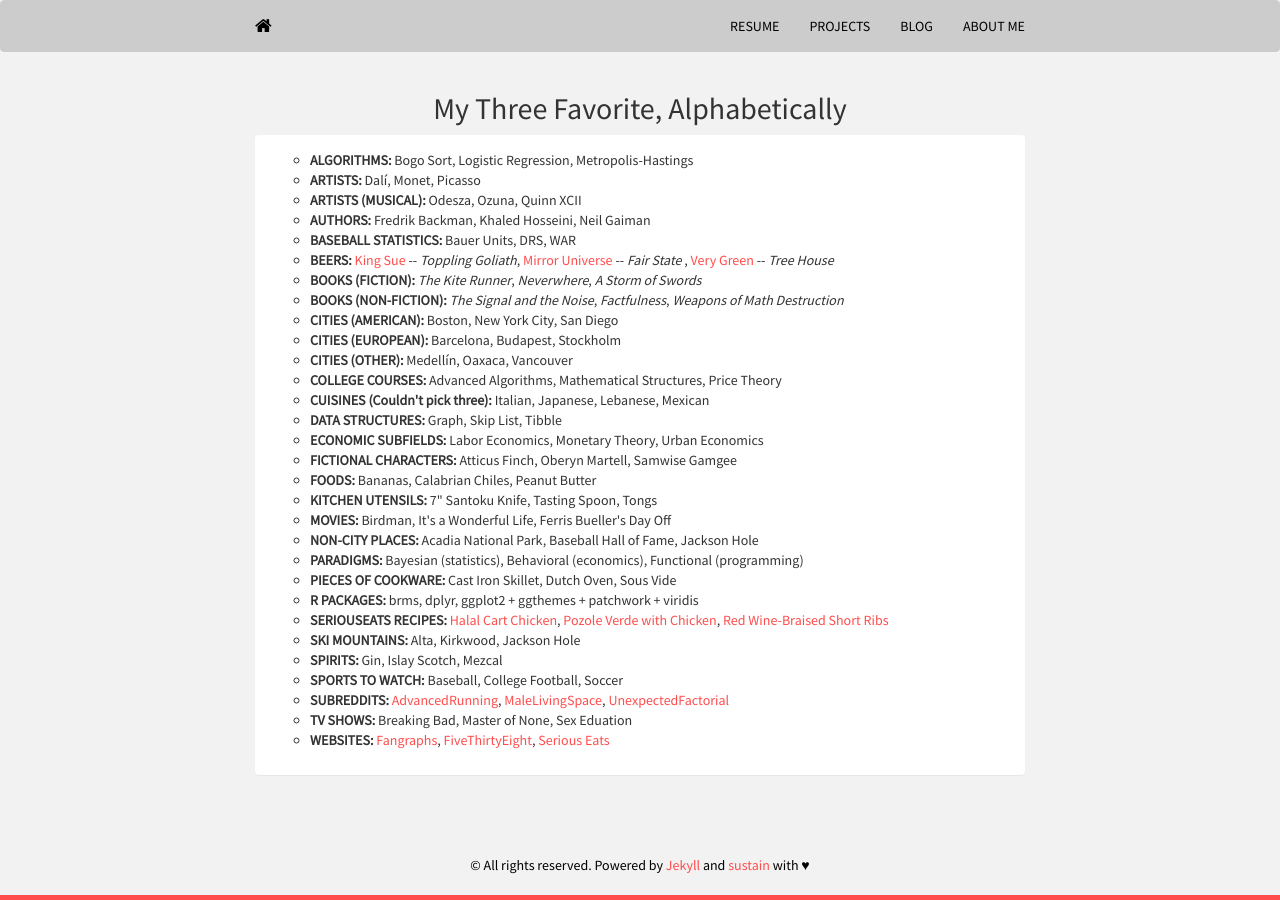
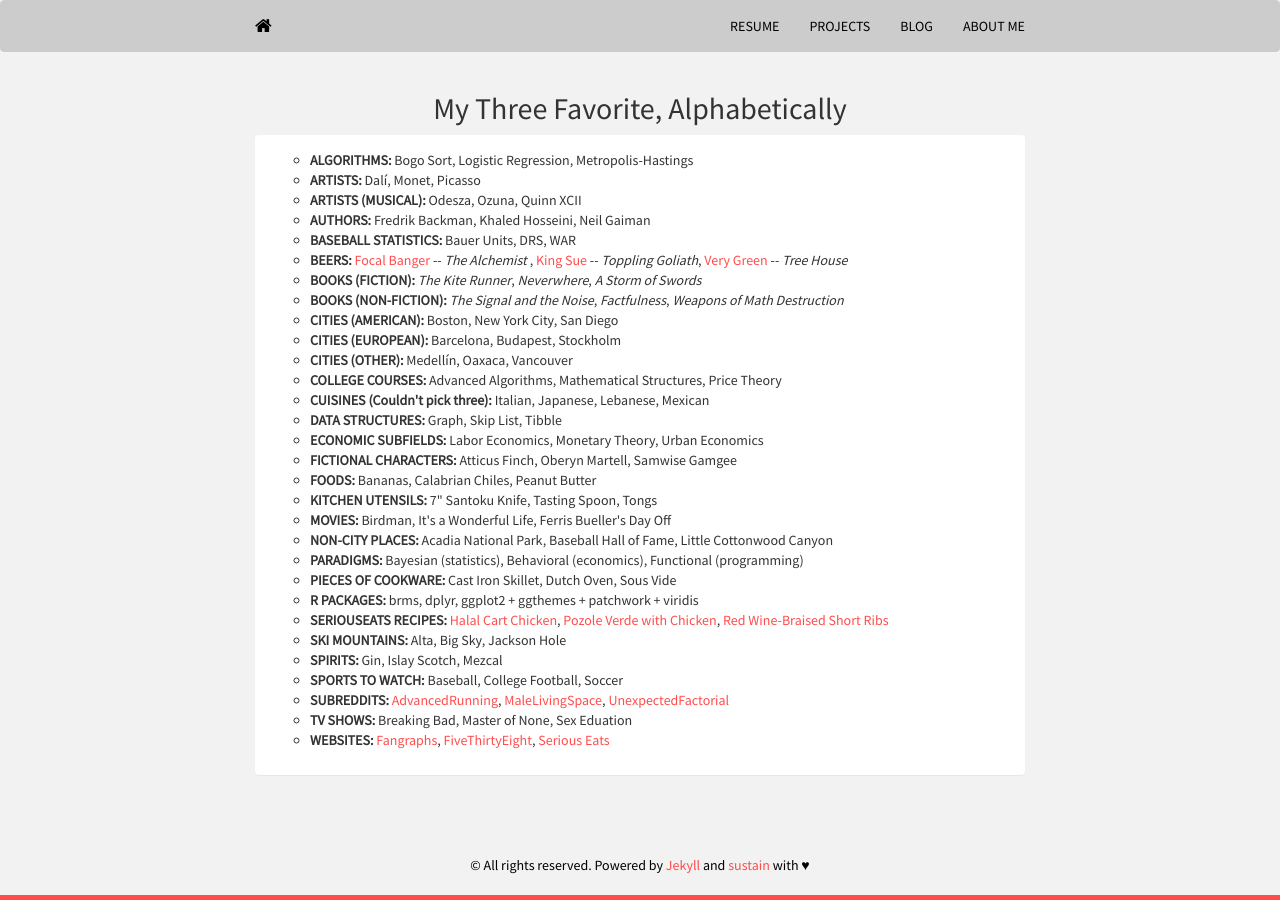
Before and after one commit to mrkaye97/mrkaye97.github.io, a Jekyll site: the page built from random.html, in a window 1280 px wide. Built offline with Jekyll 4.4.1, drawn with Linux system fonts in a browser that asks for light colours; nearby versions of some CDN libraries.

Commit message:
Update random.html

```diff
--- a/random.html
+++ b/random.html
@@ -25,7 +25,7 @@
 					  <li><b>ARTISTS (MUSICAL):</b> Odesza, Ozuna, Quinn XCII</li>
 					  <li><b>AUTHORS:</b> Fredrik Backman, Khaled Hosseini, Neil Gaiman</li>
 					  <li><b>BASEBALL STATISTICS:</b> Bauer Units, DRS, WAR</li>
-					  <li><b>BEERS:</b> <a href="https://untappd.com/b/toppling-goliath-brewing-co-king-sue/594015">King Sue</a> -- <i>Toppling Goliath</i>,  <a href="https://untappd.com/b/fair-state-brewing-cooperative-mirror-universe/2464316">Mirror Universe</a> -- <i>Fair State </i>,  <a href="https://untappd.com/b/tree-house-brewing-company-very-green/689944">Very Green</a> -- <i>Tree House</i></li></li>
+					  <li><b>BEERS:</b>  <a href="https://untappd.com/b/the-alchemist-focal-banger/45458">Focal Banger</a> -- <i>The Alchemist </i>, <a href="https://untappd.com/b/toppling-goliath-brewing-co-king-sue/594015">King Sue</a> -- <i>Toppling Goliath</i>,  <a href="https://untappd.com/b/tree-house-brewing-company-very-green/689944">Very Green</a> -- <i>Tree House</i></li></li>
 					  <li><b>BOOKS (FICTION):</b> <i>The Kite Runner</i>, <i>Neverwhere</i>, <i>A Storm of Swords</i></li>
 					  <li><b>BOOKS (NON-FICTION):</b> <i>The Signal and the Noise</i>, <i>Factfulness</i>, <i>Weapons of Math Destruction</i></li>
 					  <li><b>CITIES (AMERICAN):</b> Boston, New York City, San Diego </li>
@@ -39,12 +39,12 @@
 					  <li><b>FOODS:</b> Bananas, Calabrian Chiles, Peanut Butter</li>
 					  <li><b>KITCHEN UTENSILS:</b> 7" Santoku Knife, Tasting Spoon, Tongs</li>
 					  <li><b>MOVIES:</b> Birdman, It's a Wonderful Life, Ferris Bueller's Day Off</li>
-					  <li><b>NON-CITY PLACES:</b> Acadia National Park, Baseball Hall of Fame, Jackson Hole</li>
+					  <li><b>NON-CITY PLACES:</b> Acadia National Park, Baseball Hall of Fame, Little Cottonwood Canyon</li>
 					  <li><b>PARADIGMS:</b> Bayesian (statistics), Behavioral (economics), Functional (programming)</li>
 					  <li><b>PIECES OF COOKWARE:</b> Cast Iron Skillet, Dutch Oven, Sous Vide</li>
 					  <li><b>R PACKAGES:</b> brms, dplyr, ggplot2 + ggthemes + patchwork + viridis</li>
 					  <li><b>SERIOUSEATS RECIPES:</b> <a href="https://www.seriouseats.com/recipes/2011/12/serious-eats-halal-cart-style-chicken-and-rice-white-sauce-recipe.html">Halal Cart Chicken</a>, <a href="https://www.seriouseats.com/recipes/2017/01/pozole-verde-de-pollo-green-mexican-hominy-and-chicken-soup-recipe.html">Pozole Verde with Chicken</a>, <a href="https://www.seriouseats.com/recipes/2019/12/red-wine-braised-beef-short-ribs-recipe.html">Red Wine-Braised Short Ribs</a></li></li>
-					  <li><b>SKI MOUNTAINS:</b> Alta, Kirkwood, Jackson Hole</li>
+					  <li><b>SKI MOUNTAINS:</b> Alta, Big Sky, Jackson Hole</li>
 					  <li><b>SPIRITS:</b> Gin, Islay Scotch, Mezcal</li>
 					  <li><b>SPORTS TO WATCH:</b> Baseball, College Football, Soccer</li>
 					  <li><b>SUBREDDITS:</b> <a href="https://www.reddit.com/r/AdvancedRunning">AdvancedRunning</a>, <a href="https://www.reddit.com/r/MaleLivingSpace">MaleLivingSpace</a>, <a href="https://www.reddit.com/r/UnexpectedFactorial">UnexpectedFactorial</a></li>
```
